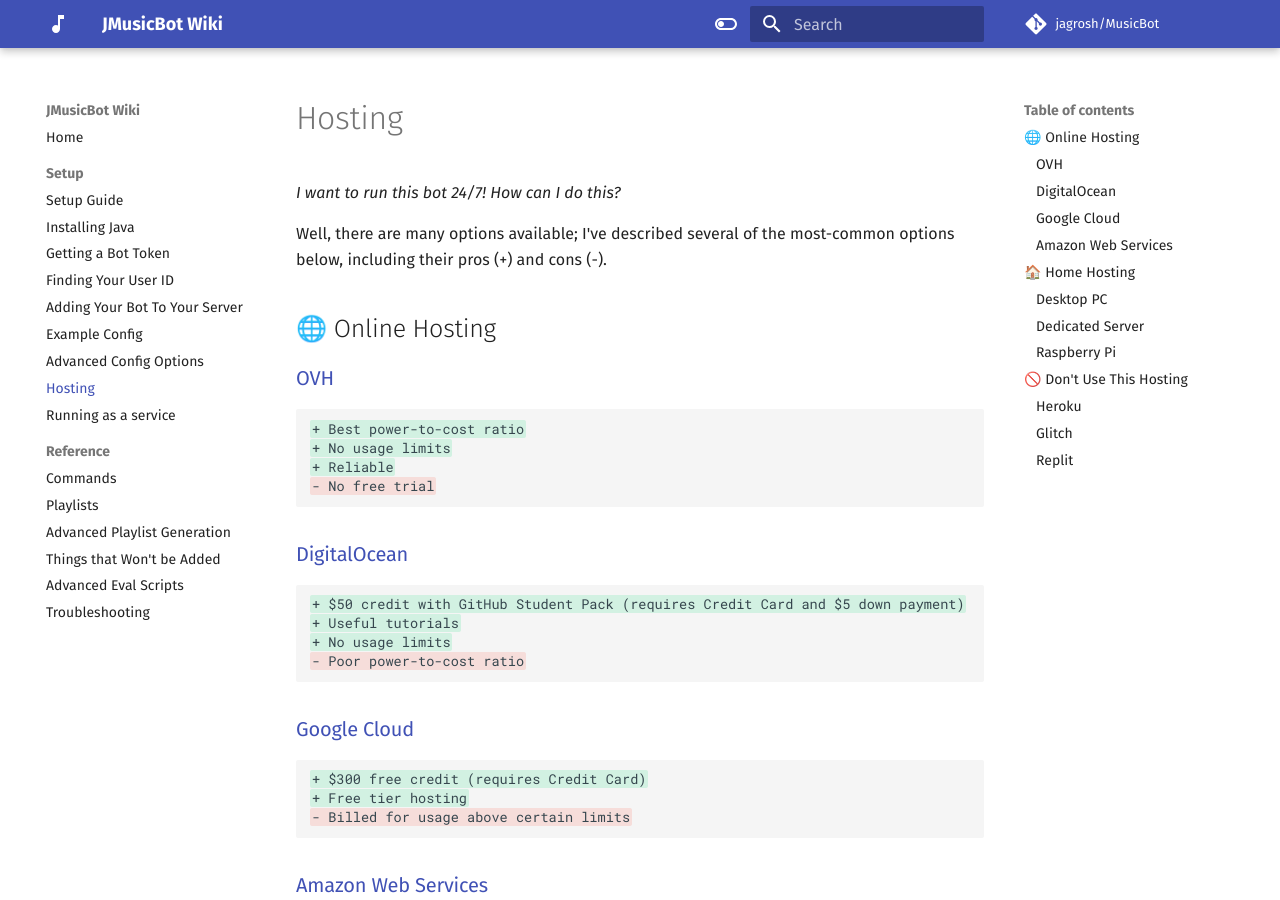
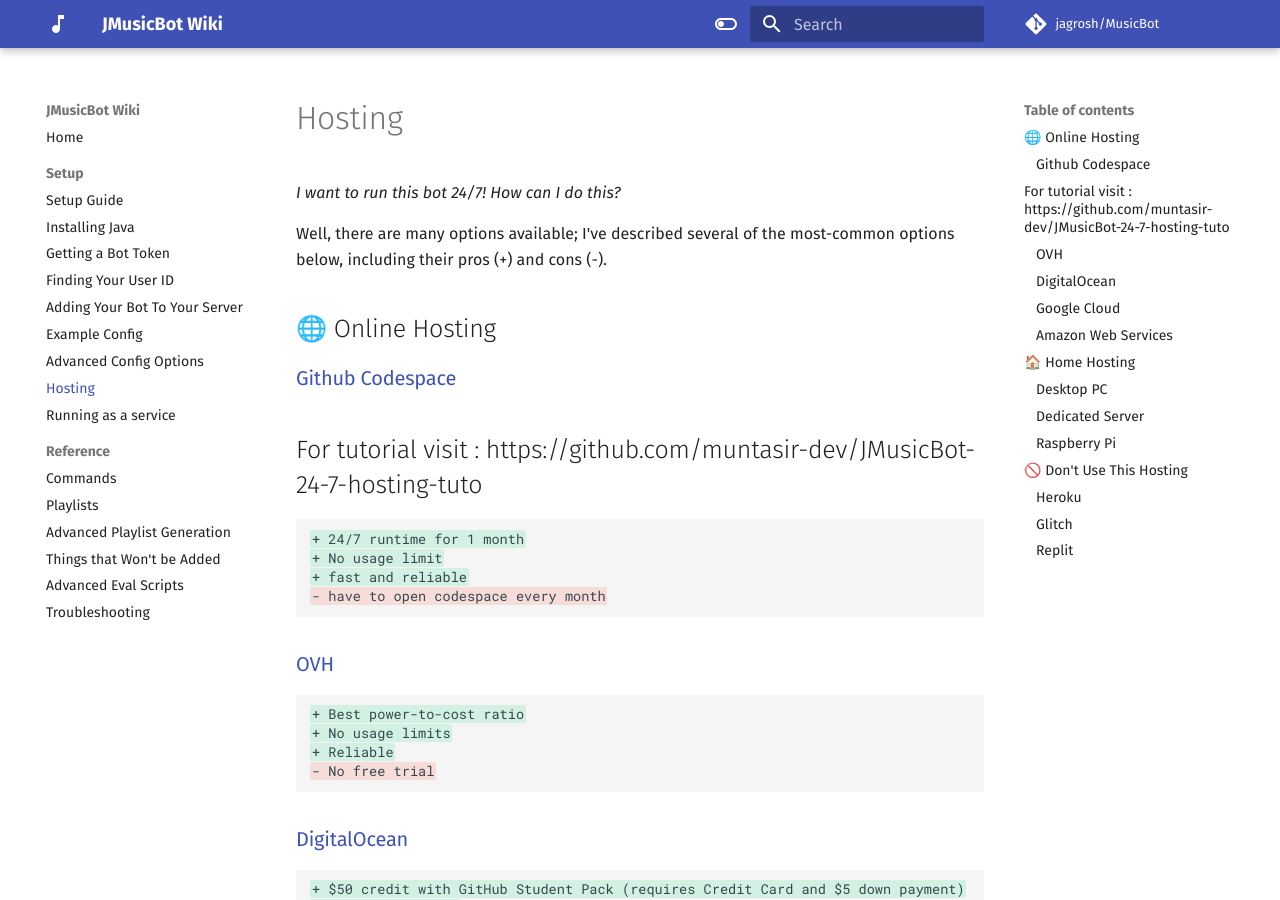
Before and after one commit to jagrosh/MusicBot, an MkDocs documentation site: the page built from docs/hosting.md, in a window 1280 px wide and 900 px high. Built offline with MkDocs 1.6.1 and Material for MkDocs 9.7.7, drawn with Linux system fonts in a browser that asks for light colours; comment, search, counter and statistics services are not loaded.

Commit message:
Update hosting.md
I've found a free way to host this music bot online 24/7 for 1 month and it can be repeat every month

````diff
--- a/docs/hosting.md
+++ b/docs/hosting.md
@@ -9,6 +9,14 @@
 
 ## 🌐 Online Hosting
 
+### [Github Codespace](https://github.com/codespaces)
+## For tutorial visit : https://github.com/muntasir-dev/JMusicBot-24-7-hosting-tuto
+```diff
++ 24/7 runtime for 1 month
++ No usage limit
++ fast and reliable
+- have to open codespace every month
+```
 ### [OVH](https://www.ovh.com/world/vps/vps-ssd.xml)
 ```diff
 + Best power-to-cost ratio
````
